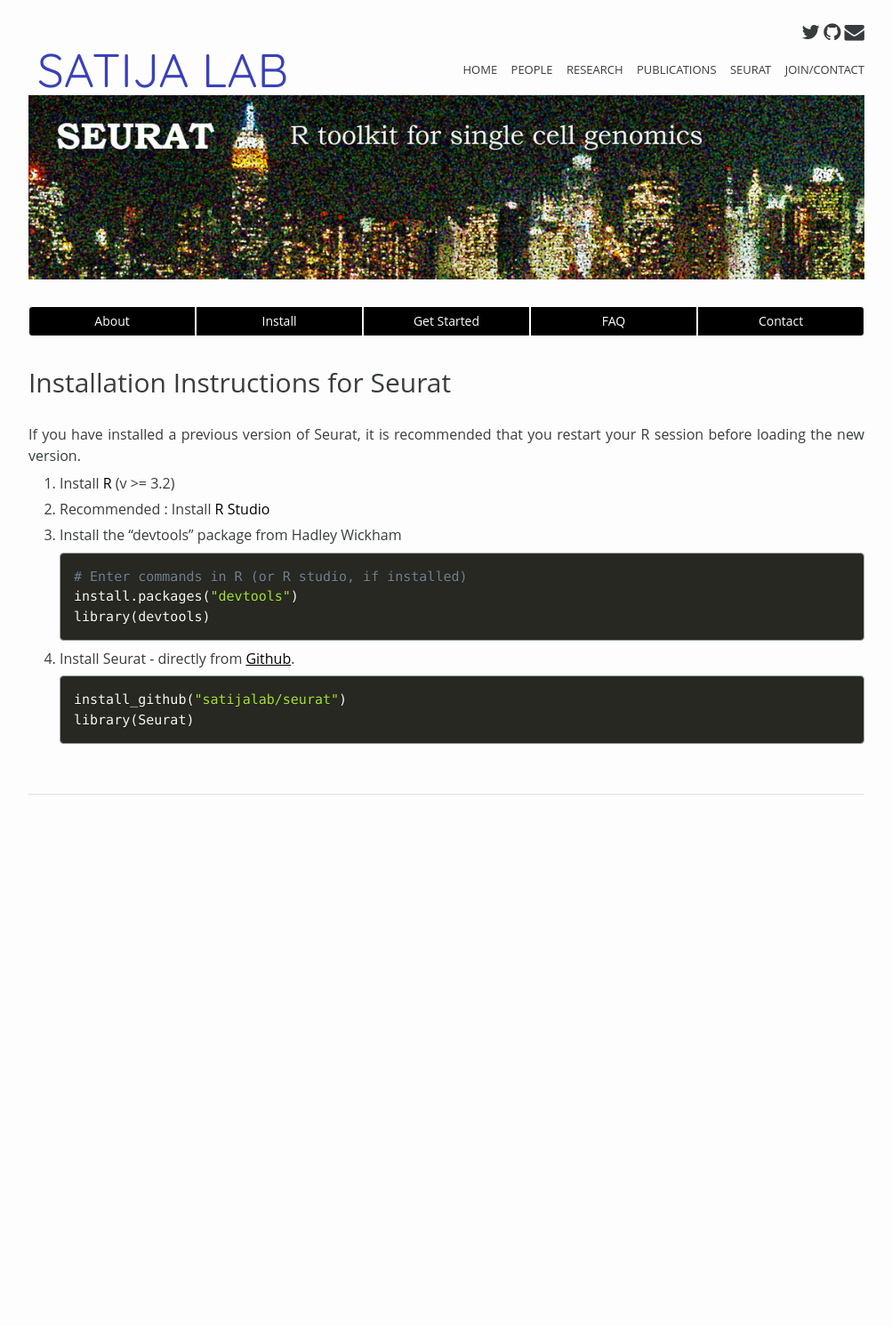
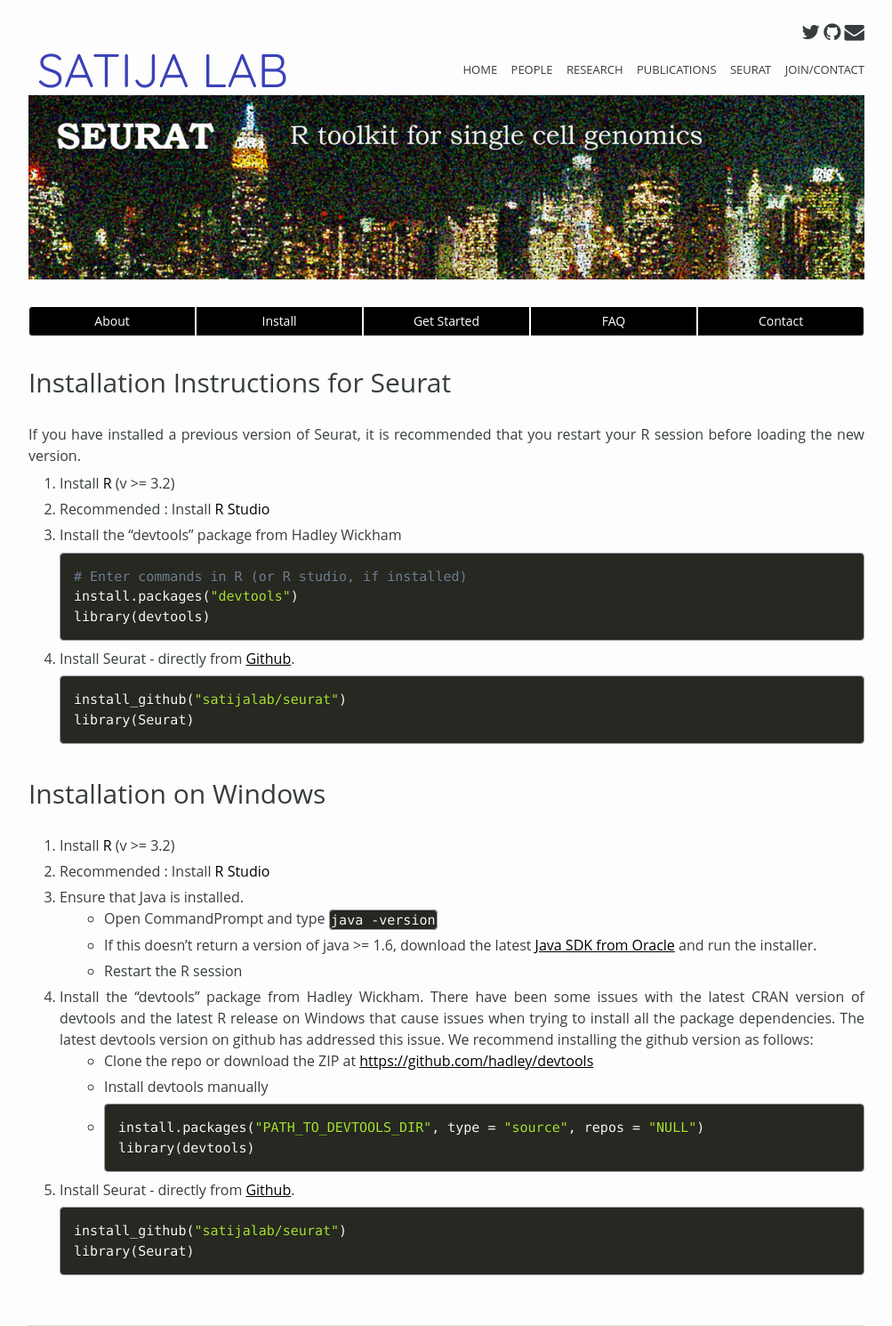
Before and after one commit to jungokasai/satijalab.github.io, a Jekyll site: the page built from seurat/install.md, in a window 1280 px wide. Shown: the whole page at 89% size, without its empty margins (138-1141 px from the left). Built offline with Jekyll 4.4.1, drawn with Linux system fonts in a browser that asks for light colours; nearby versions of some CDN libraries; before the commit the page ends 900 px from its top, so only the background shows below that.

Commit message:
add windows specific install instructions

````diff
--- a/seurat/install.md
+++ b/seurat/install.md
@@ -22,3 +22,28 @@
    install_github("satijalab/seurat")
    library(Seurat)
    ```
+
+
+<br>
+
+# Installation on Windows
+1. Install [R](https://www.r-project.org/) (v >= 3.2)
+2. Recommended : Install [R Studio](https://www.rstudio.com/)
+3. Ensure that Java is installed.
+	* Open CommandPrompt and type ```java -version```
+	* If this doesn't return a version of java >= 1.6, download the latest [Java SDK from Oracle](http://www.oracle.com/technetwork/java/javase/downloads/jdk8-downloads-2133151.html) and run the installer.
+	* Restart the R session
+4. Install the “devtools” package from Hadley Wickham. There have been some issues with the latest CRAN version of devtools and the latest R release on Windows that cause issues when trying to install all the package dependencies. The latest devtools version on github has addressed this issue. We recommend installing the github version as follows:
+	* Clone the repo or download the ZIP at [https://github.com/hadley/devtools](https://github.com/hadley/devtools/archive/master.zip)
+	* Install devtools manually
+
+	* ```r
+   install.packages("PATH_TO_DEVTOOLS_DIR", type = "source", repos = "NULL")
+   library(devtools)
+   ```
+5. Install Seurat - directly from [Github](https://github.com/{{ site.github_username }}/seurat).
+
+   ```r
+   install_github("satijalab/seurat")
+   library(Seurat)
+   ```
````
